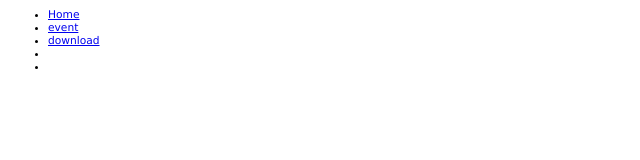
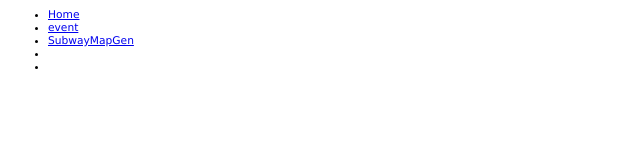
Before and after one commit to Leven-mok/Leven-mok.GitHub.io, a plain HTML site: page index.html in a window 1280 px wide. Shown: the full height of the page, 0-640 px from the left. Drawn offline with nearby package versions, Linux system fonts and the light colour scheme.

Commit message:
Update index.html

```diff
--- a/index.html
+++ b/index.html
@@ -55,7 +55,7 @@
       <ul data-color="#ff4db2" data-label="Main">
       <li data-coords="2,2"><a href="http://Leven-mok.github.io">Home</a></li>
       <li data-coords="4,2"><a href="http://Leven-mok.github.io/event">event</a></li>
-      <li data-coords="5,4"><a href="http://Leven-mok.github.io/download">download</a></li>
+      <li data-coords="5,4"><a href="http://Leven-mok.github.io/SubwayMapGen">SubwayMapGen</a></li>
       <li data-coords="7,4"></li>
       <li data-coords="8,2"></li>
    </div>
```
